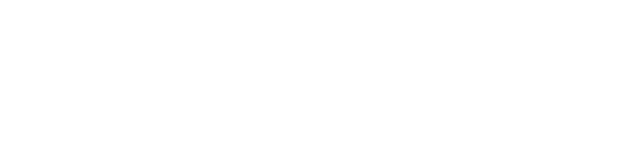
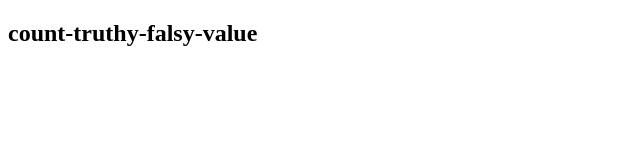
Before and after one commit to Code-Coterie-Team/count-truthy-falsy-value, a plain HTML site: page index.html in a window 1280 px wide. Shown: the whole page, without its empty margins (0-640 px from the left). Drawn offline with Linux system fonts and the light colour scheme.

Commit message:
add main class

```diff
--- a/index.html
+++ b/index.html
@@ -7,5 +7,9 @@
 </head>
 <body>
 
+    <div class="main">
+        <h2>count-truthy-falsy-value</h2>
+    </div>
+
 </body>
 </html>
```
